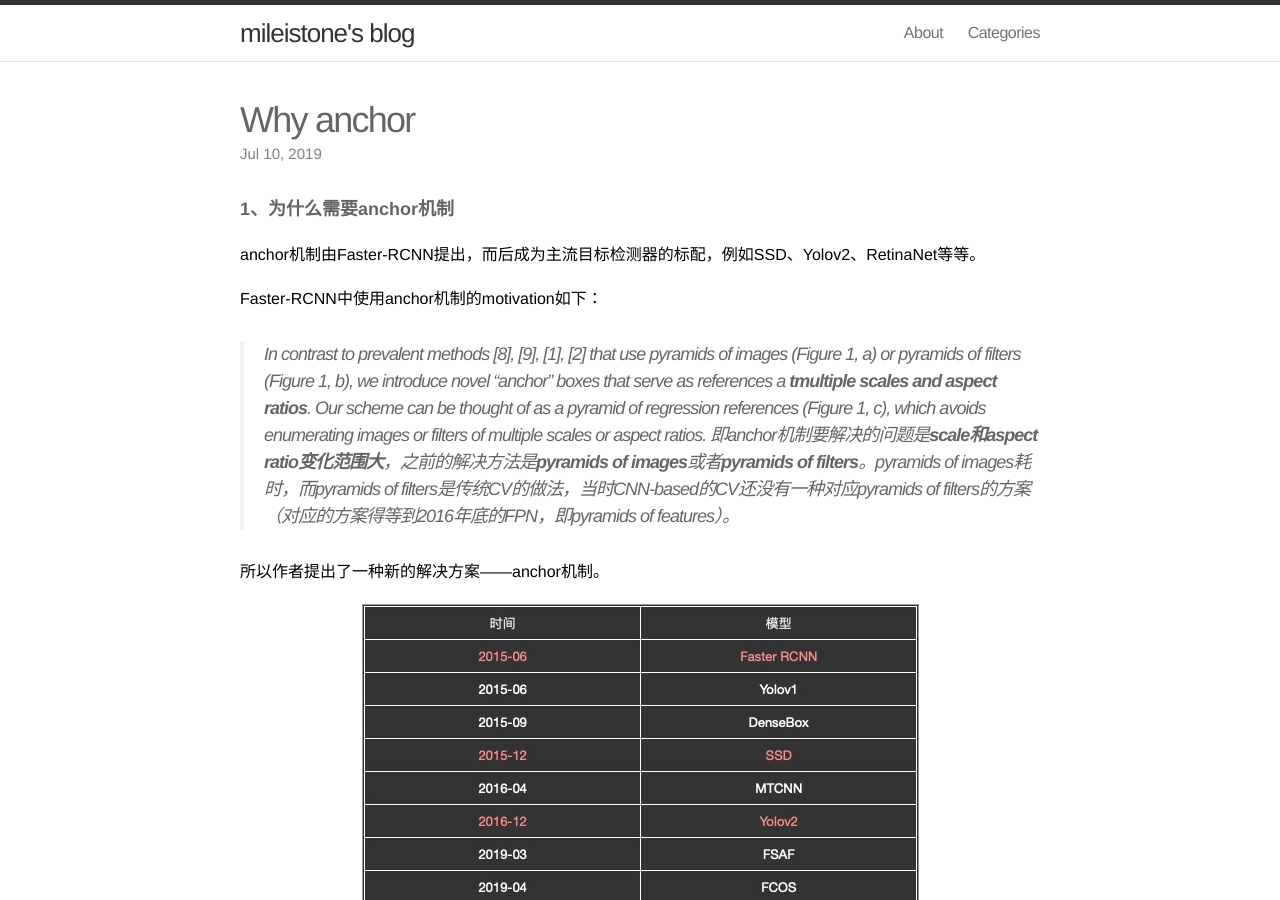
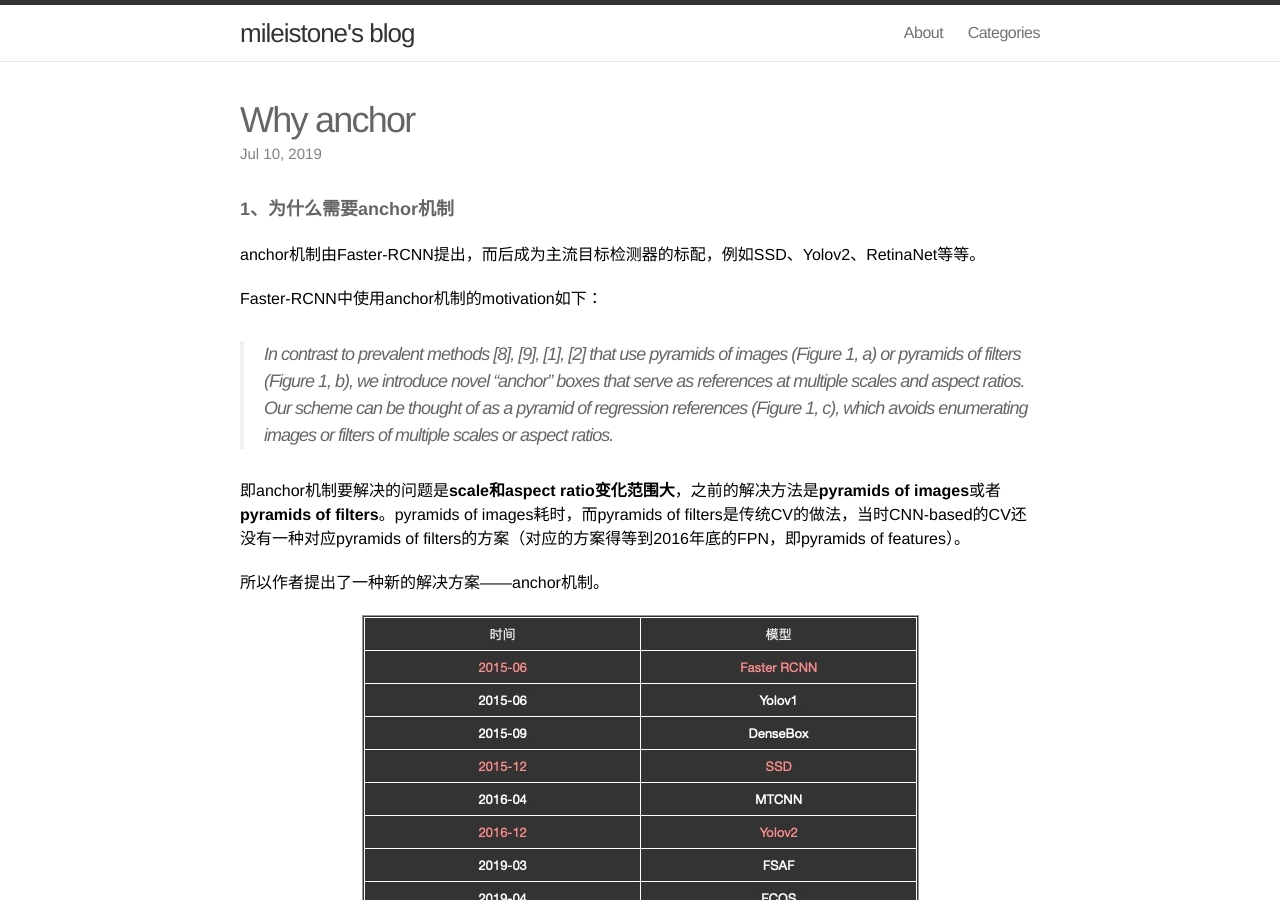
Before and after one commit to mileistone/mileistone.github.io, a Jekyll site: the page built from _posts/2019-07-10-why-anchor.md, in a window 1280 px wide and 900 px high. Built offline with Jekyll 4.4.1, drawn with Linux system fonts in a browser that asks for light colours.

Commit message:
Update 2019-07-10-why-anchor.md

```diff
--- a/_posts/2019-07-10-why-anchor.md
+++ b/_posts/2019-07-10-why-anchor.md
@@ -12,7 +12,8 @@ anchor机制由Faster-RCNN提出，而后成为主流目标检测器的标配，
 
 Faster-RCNN中使用anchor机制的motivation如下：
 
->In contrast to prevalent methods [8], [9], [1], [2] that use pyramids of images (Figure 1, a) or pyramids of filters (Figure 1, b), we introduce novel “anchor” boxes that serve as references a **tmultiple scales and aspect ratios**. Our scheme can be thought of as a pyramid of regression references (Figure 1, c), which avoids enumerating images or filters of multiple scales or aspect ratios.
+>In contrast to prevalent methods [8], [9], [1], [2] that use pyramids of images (Figure 1, a) or pyramids of filters (Figure 1, b), we introduce novel “anchor” boxes that serve as references at multiple scales and aspect ratios. Our scheme can be thought of as a pyramid of regression references (Figure 1, c), which avoids enumerating images or filters of multiple scales or aspect ratios.
+
 即anchor机制要解决的问题是**scale和aspect ratio变化范围大**，之前的解决方法是**pyramids of images**或者**pyramids of filters**。pyramids of images耗时，而pyramids of filters是传统CV的做法，当时CNN-based的CV还没有一种对应pyramids of filters的方案（对应的方案得等到2016年底的FPN，即pyramids of features）。
 
 所以作者提出了一种新的解决方案——anchor机制。
```
Also changed, not shown: other parts of _posts/2019-07-10-why-anchor.md (+1 -1 lines).
